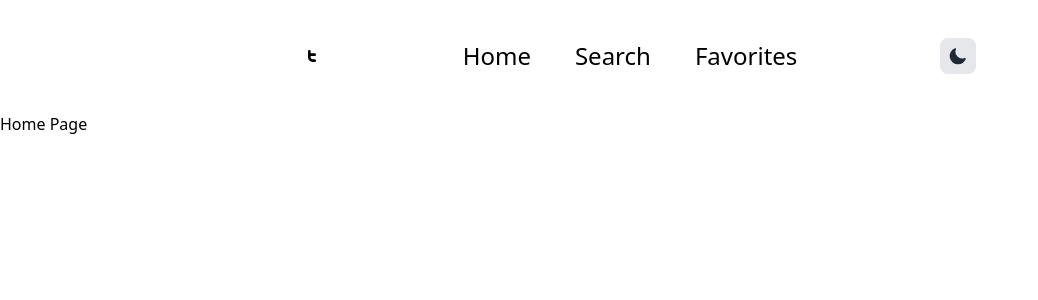
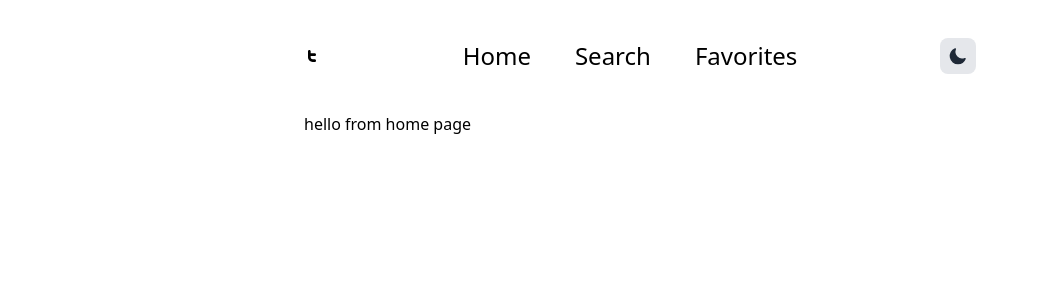
Before and after one commit to shrki416/next-twitter, a Next.js app: page / in a window 1280 px wide. Shown: the top 300 px of the page, without its empty margins (0-1038 px from the left). Built offline with nearby package versions, Linux system fonts and the light colour scheme.

Commit message:
Home page WIP

```diff
--- a/pages/index.js
+++ b/pages/index.js
@@ -1,9 +1,11 @@
 import Head from "next/head";
 import Image from "next/image";
 import Link from "next/link";
-import Navigation from "../components/Navigation";
-import axios from "axios";
 
 export default function Home() {
-  return <h1>Home Page</h1>;
+  return (
+    <div className="container mx-auto max-w-2xl">
+      hello from home page
+    </div>
+  );
 }
```
